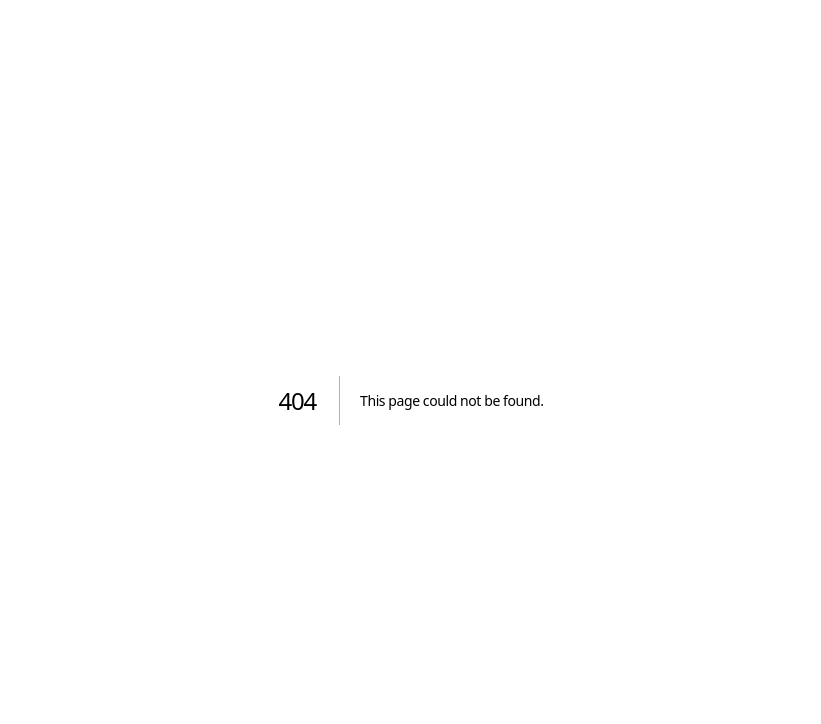
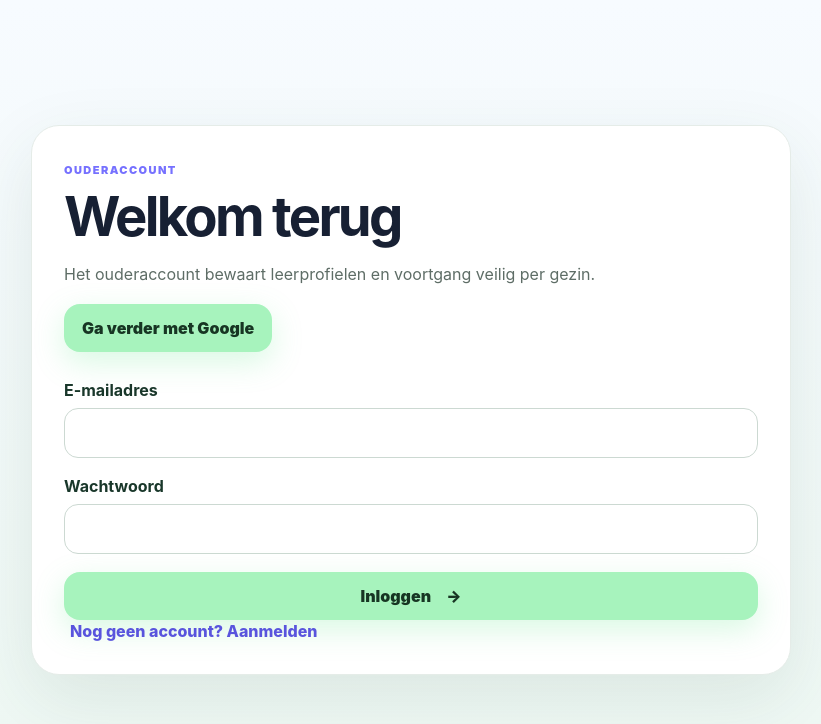
Before and after one commit to amirhamrouni/Platform-hamrouni, a Next.js app in the folder apps/web/: page /login in a window 1280 px wide. Before the commit this address had no page. Shown: the top 724 px of the page, without its empty margins (229-1050 px from the left). Built offline with nearby package versions, Linux system fonts and the light colour scheme; no server answers.

Commit message:
feat(auth): add parent login and registration screen

```diff
--- /dev/null
+++ b/apps/web/app/login/page.tsx
@@ -0,0 +1,63 @@
+'use client';
+
+import { FormEvent, useState } from 'react';
+import { useRouter } from 'next/navigation';
+import { isFirebaseConfigured } from '../../lib/firebase';
+import { signInWithEmail, signInWithGoogle, signUpWithEmail } from '../../lib/auth';
+import { saveUserProfile } from '../../lib/learner-repository';
+
+export default function LoginPage() {
+  const router = useRouter();
+  const [mode, setMode] = useState<'signin' | 'signup'>('signin');
+  const [error, setError] = useState('');
+  const [busy, setBusy] = useState(false);
+
+  async function finish(user: { uid: string; email: string | null; displayName: string | null }) {
+    await saveUserProfile(user.uid, user.email, user.displayName);
+    router.push('/onboarding');
+  }
+
+  async function google() {
+    if (!isFirebaseConfigured) return setError('Firebase-configuratie ontbreekt nog.');
+    setBusy(true); setError('');
+    try {
+      const credential = await signInWithGoogle();
+      await finish(credential.user);
+    } catch {
+      setError('Inloggen met Google is niet gelukt. Probeer het opnieuw.');
+    } finally { setBusy(false); }
+  }
+
+  async function emailSubmit(event: FormEvent<HTMLFormElement>) {
+    event.preventDefault();
+    if (!isFirebaseConfigured) return setError('Firebase-configuratie ontbreekt nog.');
+    const form = new FormData(event.currentTarget);
+    const email = String(form.get('email') ?? '');
+    const password = String(form.get('password') ?? '');
+    setBusy(true); setError('');
+    try {
+      const credential = mode === 'signup' ? await signUpWithEmail(email, password) : await signInWithEmail(email, password);
+      await finish(credential.user);
+    } catch {
+      setError(mode === 'signup' ? 'Account aanmaken is niet gelukt.' : 'E-mailadres of wachtwoord klopt niet.');
+    } finally { setBusy(false); }
+  }
+
+  return (
+    <main className="flowPage">
+      <section className="flowCard">
+        <span className="eyebrow">OUDERACCOUNT</span>
+        <h1>{mode === 'signin' ? 'Welkom terug' : 'Maak een ouderaccount'}</h1>
+        <p>Het ouderaccount bewaart leerprofielen en voortgang veilig per gezin.</p>
+        <button className="primaryButton" type="button" onClick={google} disabled={busy}>Ga verder met Google</button>
+        <form className="flowForm" onSubmit={emailSubmit}>
+          <label>E-mailadres<input name="email" type="email" autoComplete="email" required /></label>
+          <label>Wachtwoord<input name="password" type="password" minLength={6} autoComplete={mode === 'signup' ? 'new-password' : 'current-password'} required /></label>
+          {error && <p className="formError" role="alert">{error}</p>}
+          <button className="primaryButton" type="submit" disabled={busy}>{mode === 'signin' ? 'Inloggen' : 'Account maken'} <span>→</span></button>
+        </form>
+        <button className="textButton" type="button" onClick={() => setMode(mode === 'signin' ? 'signup' : 'signin')}>{mode === 'signin' ? 'Nog geen account? Aanmelden' : 'Al een account? Inloggen'}</button>
+      </section>
+    </main>
+  );
+}
```
